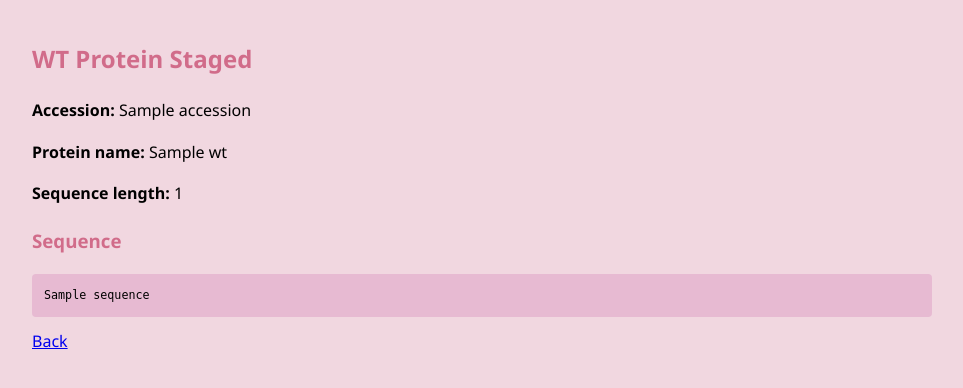
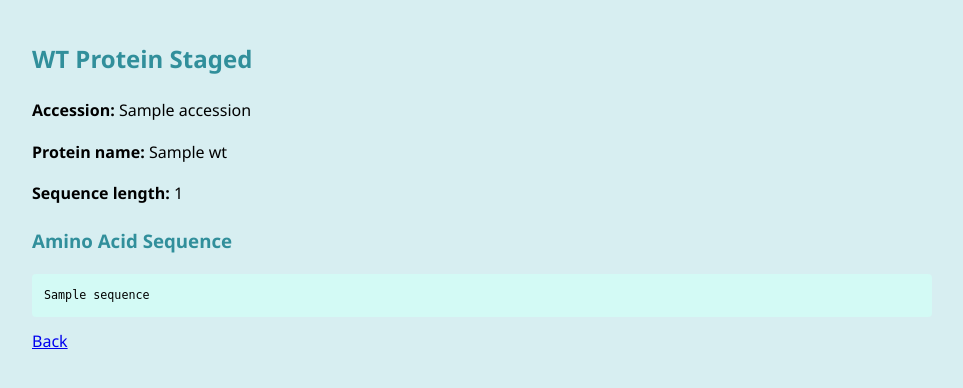
Before and after one commit to amaaniu/BIO727P-Software-Development-Group-Project, a Flask app: template UniProt Intergration/uniprot_test/templates/stage_result.html in a window 1280 px wide. Shown: the top 388 px of the page, without its empty margins (158-1121 px from the left). Run offline with Flask 3, Linux system fonts and the light colour scheme; the template is opened without the code that fills it: most values are stand-ins (such as "Sample title", 1, 10 or a date in 2020).

Commit message:
formatting of web page

```diff
--- a/UniProt Intergration/uniprot_test/static/style.css
+++ b/UniProt Intergration/uniprot_test/static/style.css
@@ -6,7 +6,7 @@ body {
 }
 
 h2, h3 {
-    color: #d16c8a;
+    color: #318f9b;
 }
 
 label {
@@ -25,13 +25,17 @@ button {
 }
 
 pre {
-    background-color: #e7bad2;
+    background-color: #d3faf5;
     padding: 12px;
     border-radius: 4px;
-    overflow-x: auto;
     font-size: 0.9em;
+
+    white-space: pre-wrap;   /* allows wrapping */
+    word-break: break-all;   /* breaks long strings */
+    overflow-x: hidden;      /* removes horizontal scroll */
 }
 
+
 body {
-    background-color: #f1d7e0;
+    background-color: #d7eef1;
 }
--- a/UniProt Intergration/uniprot_test/templates/stage_result.html
+++ b/UniProt Intergration/uniprot_test/templates/stage_result.html
@@ -12,7 +12,7 @@
 <p><b>Protein name:</b> {{ wt.protein_name }}</p>
 <p><b>Sequence length:</b> {{ wt.sequence_length }}</p>
 
-<h3>Sequence</h3>
+<h3>Amino Acid Sequence</h3>
 <pre>{{ wt.sequence }}</pre>
 
 <a href="/stage">Back</a>
```
